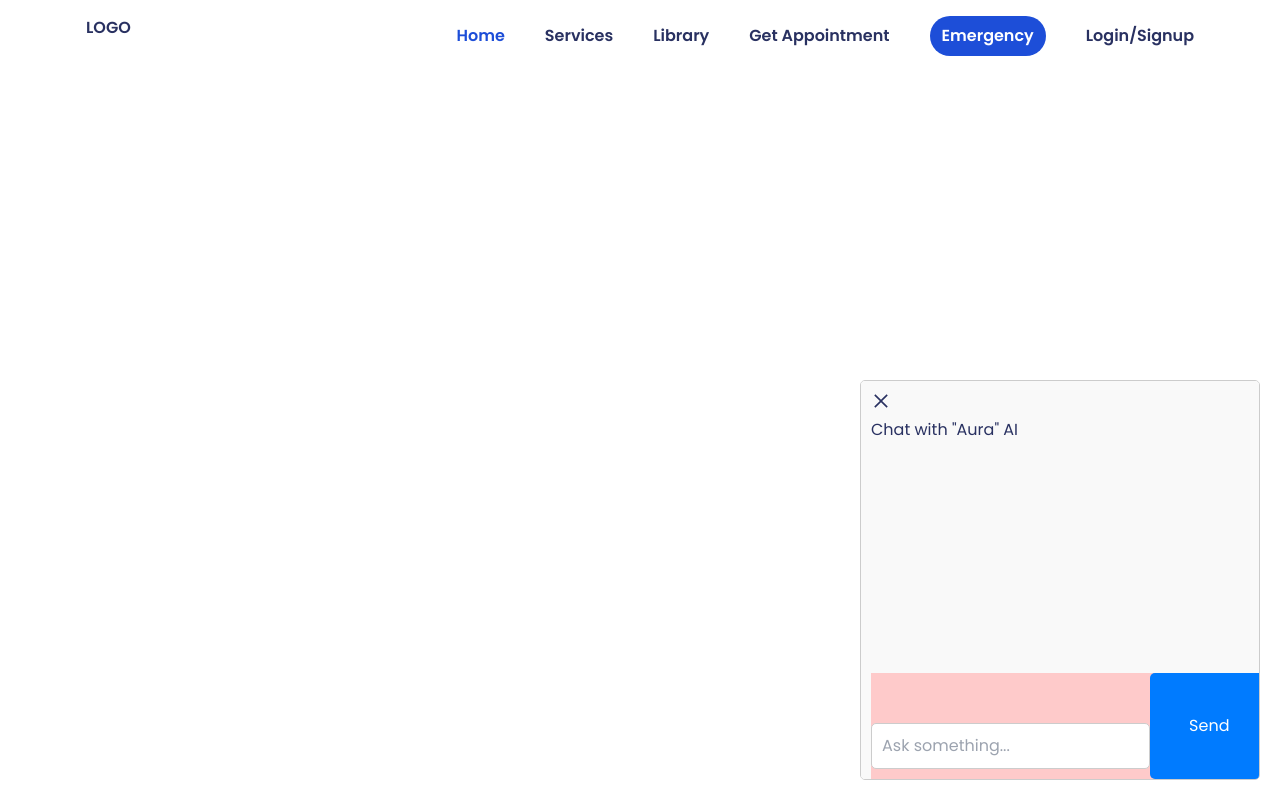
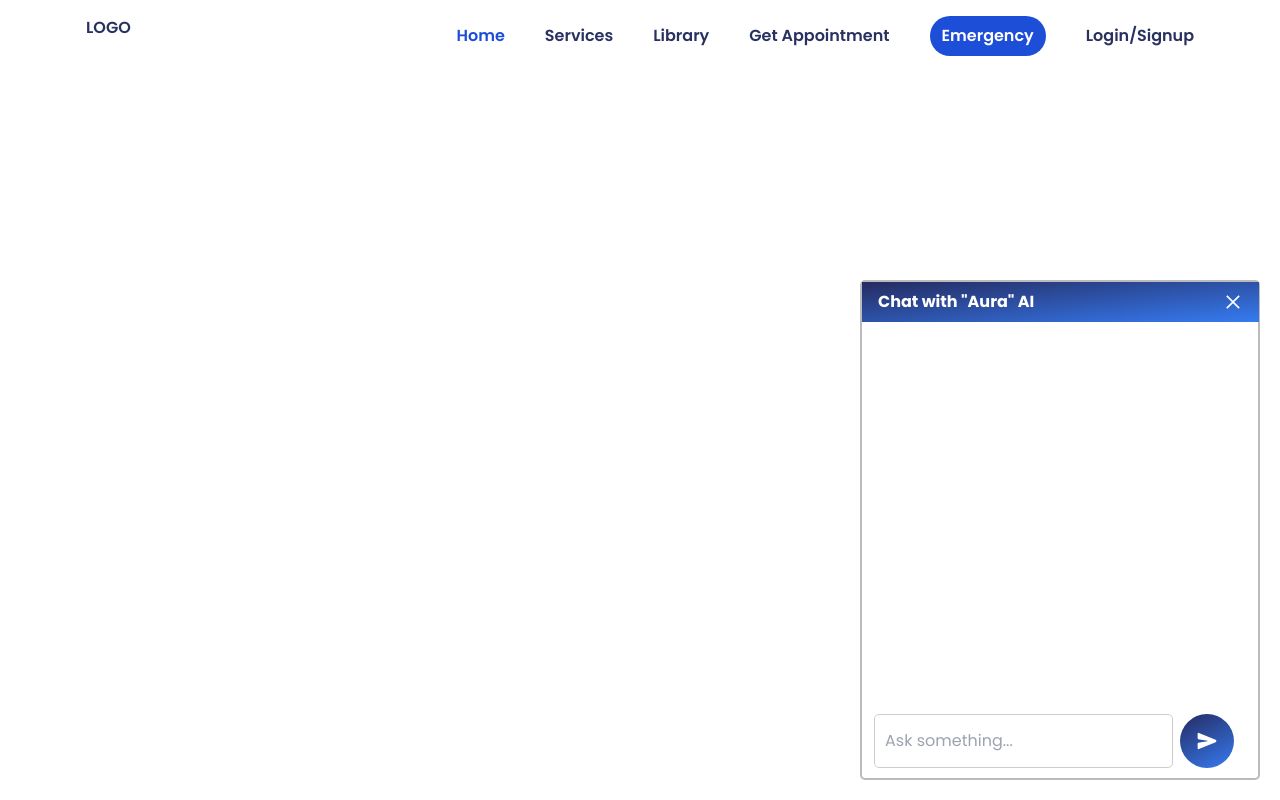
Before and after one commit to TanishqKashla/mentora, a Next.js app: page /profile in a window 1280 px wide. Built offline with nearby package versions, Linux system fonts and the light colour scheme.

Commit message:
added css to chatbot

```diff
--- a/src/components/chatbot/Chatbot.jsx
+++ b/src/components/chatbot/Chatbot.jsx
@@ -2,6 +2,7 @@
 import React, { useState, useRef, useEffect } from 'react';
 import { GoogleGenerativeAI } from '@google/generative-ai';
 import { AiOutlineClose, AiOutlineMessage } from 'react-icons/ai'; // Ensure you have the react-icons package installed
+import { IoSend } from "react-icons/io5";
 
 const Chatbot = () => {
     const [input, setInput] = useState('');
@@ -47,21 +48,22 @@ const Chatbot = () => {
     return (
         <div style={{ position: 'relative' }}>
             {isOpen ? (
-                <div style={{ position: 'fixed', bottom: '20px', right: '20px', width: '400px' }}>
+                <div style={{ position: 'fixed', bottom: '20px', right: '20px', width: '400px', backgroundColor: "white", }}>
                     <div
                         ref={chatContainerRef}
                         style={{
-                            border: '1px solid #ccc',
+                            border: '2px solid #bbb',
                             borderRadius: '5px',
-                            padding: '10px',
-                            height: '400px',
+                            height: '500px',
                             overflowY: 'scroll',
-                            backgroundColor: '#f9f9f9',
-                            position: 'relative'
+                            position: 'relative',
+                            width: "400px"
+
                         }}
                     >
-                        <div className='fixed'>
 
+                        <div className='fixed w-[397px] h-10 bg-blue-900 text-white items-center px-4 flex justify-between bg-gradient-to-br from-[rgb(37,43,97)] to-[rgb(54,123,241)]'>
+                            <h1 className='font-bold'>Chat with "Aura" AI</h1>
                             <button
                                 onClick={() => setIsOpen(false)}
                                 style={{
@@ -75,43 +77,58 @@ const Chatbot = () => {
                             >
                                 <AiOutlineClose />
                             </button>
-                            <h1>Chat with "Aura" AI</h1>
                         </div>
+
+                        <div className='mb-20 mt-10 px-3'>
+
                             {chatHistory.map((message, index) => (
-                            <div key={index} style={{ marginBottom: '10px',marginTop:'50px' }}>
+                                <div key={index} style={{ marginBottom: '5px', }}>
                                     <strong>{message.sender === 'user' ? 'You:' : 'AI:'}</strong>
-                                <p style={{ margin: '5px 0', padding: '5px', borderRadius: '5px', backgroundColor: message.sender === 'user' ? '#d1e7dd' : '#e2e3e5' }}>
+                                    <p
+                                        style={{
+                                            margin: '5px 0',
+                                            padding: '10px',
+                                            borderRadius: '10px',
+                                            backgroundColor: 'none',
+                                            background: message.sender === 'user' ? "linear-gradient(152deg,rgba(37,43,97,1) 0%, rgba(54,123,241,1) 100%)" : 'none',
+                                            border: message.sender === 'user' ? 'none' : '2px solid #252b61',
+                                            color: message.sender === 'user' ? 'white' : '#252b61',
+
+                                        }}>
                                         {message.text}
                                     </p>
                                 </div>
                             ))}
-                        <form onSubmit={handleSubmit} className='absolute bottom-0 flex bg-red-200 w-full overflow-hidden'>
+                        </div>
+                        <form onSubmit={handleSubmit} className='fixed bottom-[20px] w-[360px] flex justify-between overflow-hidden mx-3 mb-3'>
                             <input
                                 type="text"
                                 value={input}
                                 onChange={handleInputChange}
                                 placeholder="Ask something..."
                                 style={{
-                                    width: '70%',
                                     padding: '10px',
                                     borderRadius: '5px',
                                     border: '1px solid #ccc',
-                                    marginBottom: '10px',
-                                    marginTop: '50px',
+                                    width: '83%',
 
                                 }}
                             />
                             <button
                                 type="submit"
                                 style={{
-                                    width: '30%',
-                                    borderRadius: '5px',
-                                    backgroundColor: '#007bff',
+                                    width: '15%',
+                                    aspectRatio: '1/1',
+                                    borderRadius: '50px',
+                                    background: "linear-gradient(152deg,rgba(37,43,97,1) 0%, rgba(54,123,241,1) 100%)",
                                     color: 'white',
                                     border: 'none',
+                                    display: 'flex',
+                                    justifyContent: 'center',
+                                    alignItems: 'center',
                                 }}
                             >
-                                Send
+                                <IoSend size={20} />
                             </button>
                         </form>
                     </div>
```
Lines whose indentation alone changed are shown as unchanged.
